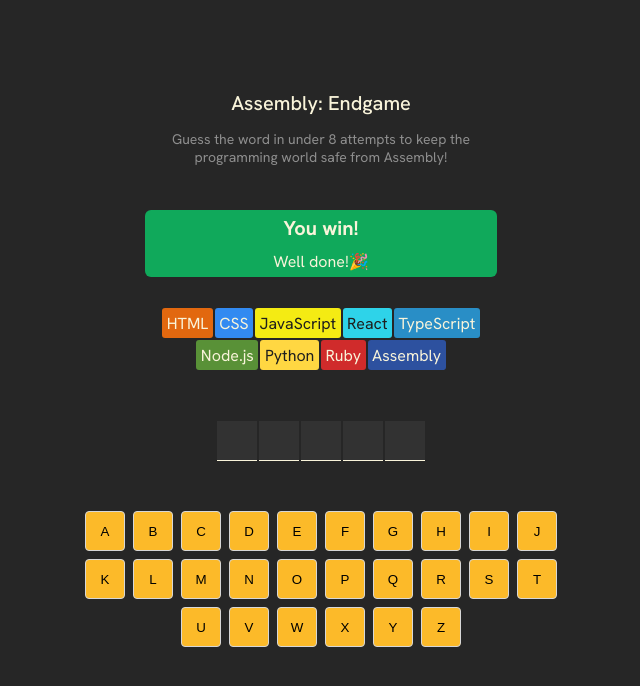
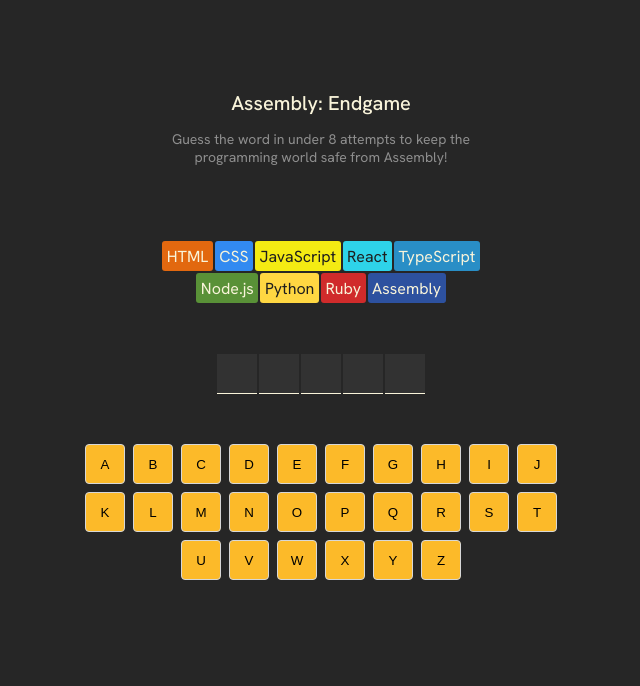
Before and after one commit to tiff3b/Assembly-Endgame, a React (Vite) app: page / in a window 1280 px wide. Shown: the top 686 px of the page, without its empty margins (319-959 px from the left). Built offline with nearby package versions, Linux system fonts and the light colour scheme.

Commit message:
Updated game status section

```diff
--- a/src/App.jsx
+++ b/src/App.jsx
@@ -15,6 +15,24 @@
             currentWord.split("").every(letter => guess.includes(letter))
     const isGameLost = wrongGuessCount >= languages.length -1
     const isGameOver = isGameWon || isGameLost
+
+    function GameStatus (){
+        if (!isGameOver) return null
+        return(
+        <>
+        {isGameWon ? (
+            <>
+            <h2>You win!</h2>
+            <p>Well done!🎉</p>
+            </>)
+        : (
+            <>
+            <h2> Game over! </h2>
+            <p>You lose! Better start learning Assembly 😭</p>
+            </>)}
+    </>
+    )
+}
 
     function startNewGame(){
         setCurrentWord("react")
@@ -77,9 +95,11 @@
                 <h1>Assembly: Endgame</h1>
                 <p>Guess the word in under 8 attempts to keep the programming world safe from Assembly!</p>
             </header>
-            <section className="game-status">
-                <h2>You win!</h2>
-                <p>Well done!🎉</p>
+            <section className={clsx("game-status",{
+                "win" : isGameWon,
+                "lose" : isGameLost
+            })}>
+                <GameStatus />
             </section>
             <section className="language-chips">
                 {languageElements}
--- a/src/index.css
+++ b/src/index.css
@@ -37,8 +37,8 @@
   color: #8e8e8e;
 }
 
-.game-status{
-  background-color: #10a95b;
+.game-status {
+  background-color: #262626;
   display: flex;
   flex-direction: column;
   align-items: center;
@@ -47,13 +47,20 @@
   color: #f9f4da;
   width: 352px
 }
+.game-status p {
+  margin: 5px;
+}
+
+.win {
+  background-color: #10a95b;
+}
+
+.lose {
+  background-color: #ba2a2a;
+}
 
 h2{
   font-size: 1.25em;
-  margin: 5px;
-}
-
-.game-status p {
   margin: 5px;
 }
 
```
